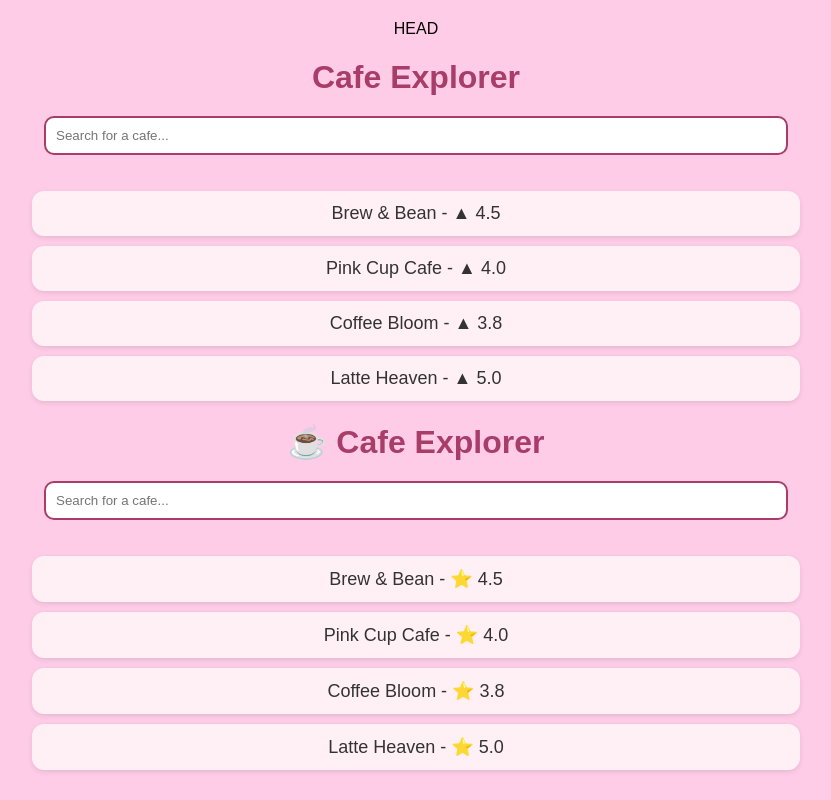
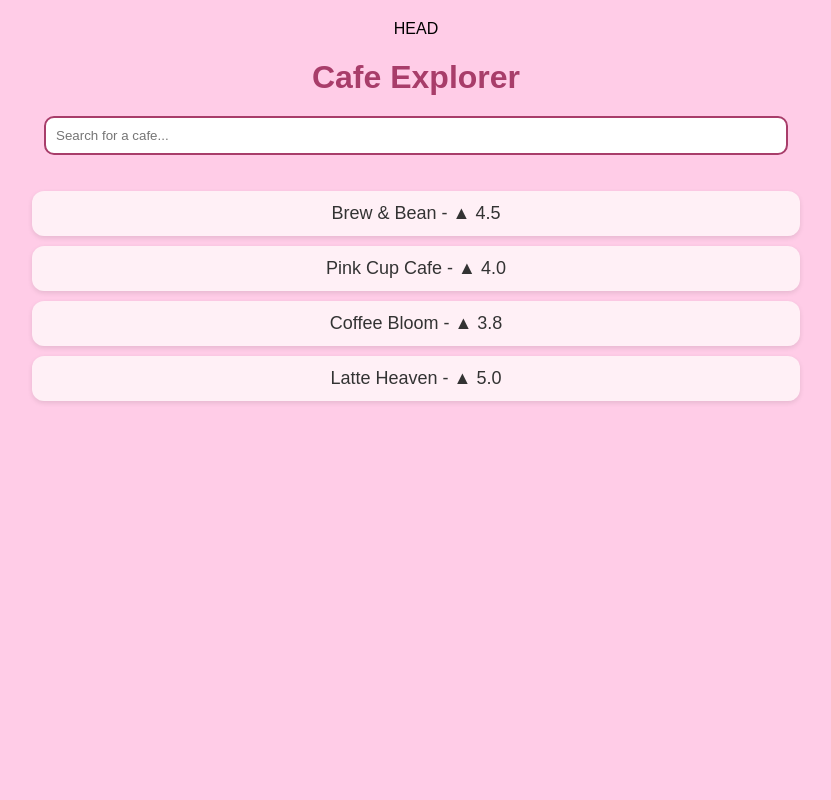
Before and after one commit to Priya07-jk/cafe-explorer, a plain HTML site: page index.html in a window 1280 px wide. Shown: the whole page, without its empty margins (224-1055 px from the left). Drawn offline with Linux system fonts and the light colour scheme.

Commit message:
fix: remove duplicate HTML content

```diff
--- a/index.html
+++ b/index.html
@@ -29,29 +29,3 @@
     <script src="cafe-explorer.js"></script>
 </body>
 </html>
-
-<!DOCTYPE html>
-<html lang="en">
-<head>
-  <meta charset="UTF-8">
-  <meta name="viewport" content="width=device-width, initial-scale=1.0">
-  <title>Cafe Explorer</title>
-  <link rel="stylesheet" href="cafe-explorer.css">
-</head>
-<body>
-  <h1>☕ Cafe Explorer</h1>
-
-  <!-- Search Bar -->
-  <input type="text" id="searchBar" placeholder="Search for a cafe...">
-
-  <!-- Cafe List -->
-  <ul id="cafeList">
-    <li data-rating="4.5">Brew & Bean - ⭐ 4.5</li>
-    <li data-rating="4.0">Pink Cup Cafe - ⭐ 4.0</li>
-    <li data-rating="3.8">Coffee Bloom - ⭐ 3.8</li>
-    <li data-rating="5.0">Latte Heaven - ⭐ 5.0</li>
-  </ul>
-
-  <script src="cafe-explorer.js"></script>
-</body>
-</html>
```
